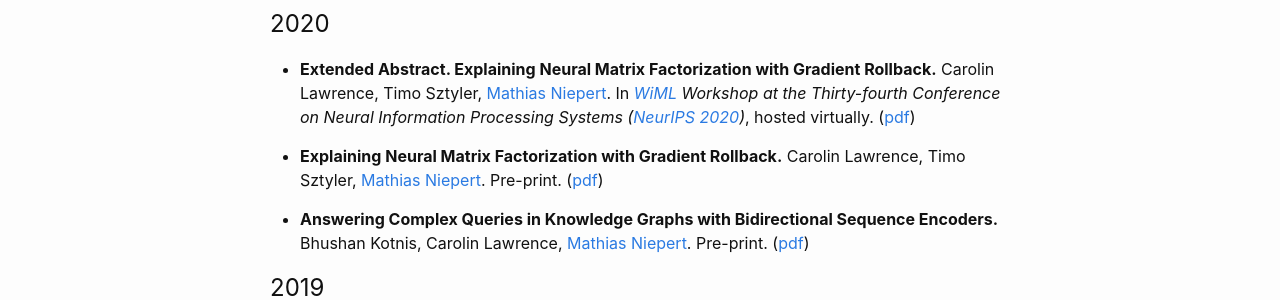
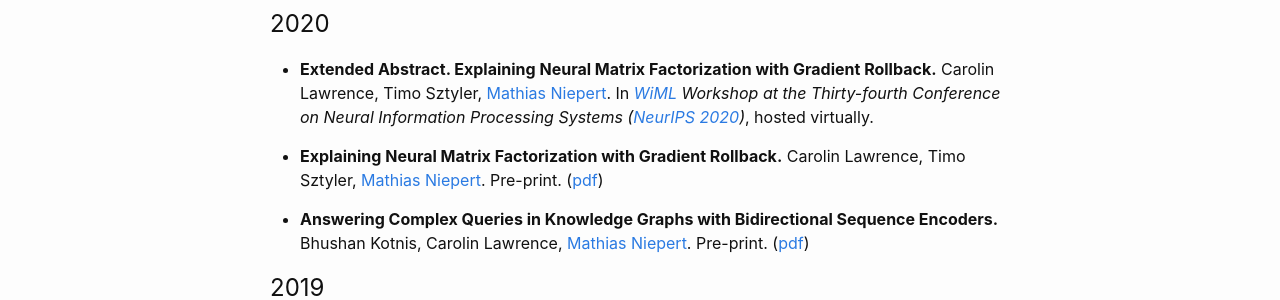
Before and after one commit to carolinlawrence/carolinlawrence.github.io, a Jekyll site: the page built from publications.markdown, in a window 1280 px wide. Shown: the part 158-458 px from the top of the page. Built offline with Jekyll 4.4.1, drawn with Linux system fonts in a browser that asks for light colours.

Commit message:
Update publications.markdown

```diff
--- a/publications.markdown
+++ b/publications.markdown
@@ -6,7 +6,7 @@ layout: page
 
 # 2020
 <ul>
-<p><li><b>Extended Abstract. Explaining Neural Matrix Factorization with Gradient Rollback.</b> Carolin Lawrence, Timo Sztyler, <a href='http://www.matlog.net'>Mathias Niepert</a>. In <i><a href="https://wimlworkshop.org/neurips2020/">WiML</a> Workshop at the Thirty-fourth Conference on Neural Information Processing Systems (<a href="https://nips.cc/Conferences/2020">NeurIPS 2020</a>)</i>, hosted virtually. (<a href="https://arxiv.org/abs/2010.05516">pdf</a>)</li></p>
+<p><li><b>Extended Abstract. Explaining Neural Matrix Factorization with Gradient Rollback.</b> Carolin Lawrence, Timo Sztyler, <a href='http://www.matlog.net'>Mathias Niepert</a>. In <i><a href="https://wimlworkshop.org/neurips2020/">WiML</a> Workshop at the Thirty-fourth Conference on Neural Information Processing Systems (<a href="https://nips.cc/Conferences/2020">NeurIPS 2020</a>)</i>, hosted virtually.</li></p>
 <p><li><b>Explaining Neural Matrix Factorization with Gradient Rollback.</b> Carolin Lawrence, Timo Sztyler, <a href='http://www.matlog.net'>Mathias Niepert</a>. Pre-print. (<a href="https://arxiv.org/abs/2010.05516">pdf</a>)</li></p>
 <p><li><b>Answering Complex Queries in Knowledge Graphs with Bidirectional Sequence Encoders.</b> Bhushan Kotnis, Carolin Lawrence, <a href='http://www.matlog.net'>Mathias Niepert</a>. Pre-print. (<a href="https://arxiv.org/abs/2004.02596">pdf</a>)</li></p>
 </ul>
```
